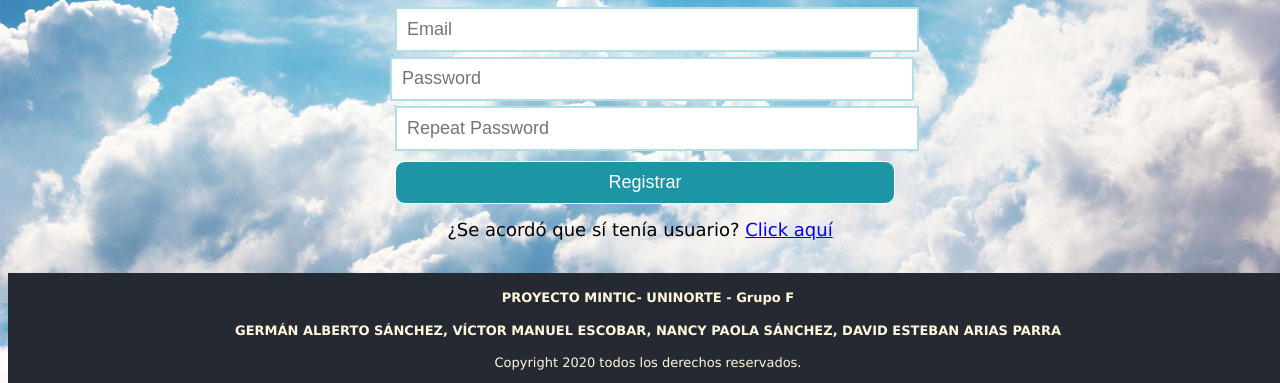
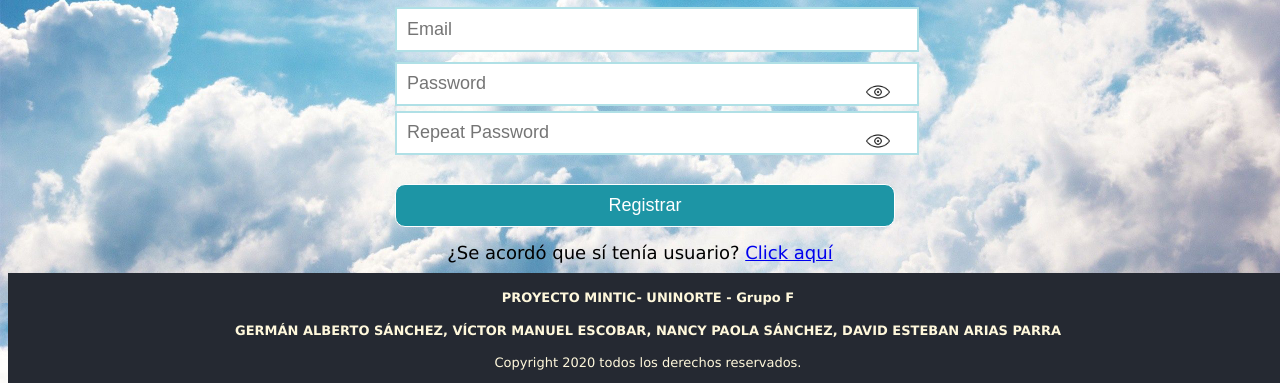
Before and after one commit to paolasanchez9606/grupoF, a plain HTML site: page registro.html in a window 1280 px wide. Shown: the part 417-800 px from the top of the page. Drawn offline with Linux system fonts and the light colour scheme.

Commit message:
implementación icono en formulario registro

```diff
--- a/registro.html
+++ b/registro.html
@@ -19,9 +19,14 @@
             <br>
             <input type="email" name="correo" placeholder="Email" id="correo">
             <br>
+            <div id="input_container">
             <input type="password" name="clave" placeholder="Password" id="clave">
-            <br>
+            <img src="galeria/visible.ico" id="input_img" onmouseover="mostrarContrasena()" onmouseout="ocultarContraseña()">
+            </div>
+            <div id="input_container">
             <input type="password" name="repitaclave" placeholder="Repeat Password" id="repetirclave">
+            <img src="galeria/visible.ico" id="input_img" onmouseover="mostrarPassword()" onmouseout="ocultarPassword()">
+            </div>
             <br>
             <input type="submit" name="Registrar" class="btn" value="Registrar">
             <br>
--- a/script.js
+++ b/script.js
@@ -85,16 +85,12 @@ function validar_formulario(cual) {
 }
 
 
-
-
-
-
 function mostrarPassword() {
-    document.getElementById("clave").type = "text";
+    document.getElementById("repetirclave").type = "text";
 }
 
 function ocultarPassword() {
-    document.getElementById("clave").type = "password";
+    document.getElementById("repetirclave").type = "password";
 }
 
 
@@ -103,7 +99,12 @@ function mostrarContrasena(){
     var tipo = document.getElementById("clave");
     if(tipo.type == "password"){
           tipo.type = "text";
-    }else{
-          tipo.type = "password";
     }
 }
+
+function ocultarContraseña(id){
+    var tipo = document.getElementById("clave");
+    if(tipo.type == "text") {
+        tipo.type = "password";
+  }
+}
--- a/style.css
+++ b/style.css
@@ -110,6 +110,13 @@ footer {
     width: 96%;
 }
 
+#repetirclave {
+    height:20px;
+    margin:0;
+    padding-right: 30px;
+    width: 96%;
+}
+
 #input_img {
     position:absolute;
     bottom:2px;
```
Also changed, not shown: login.html (+1 -1 lines).
